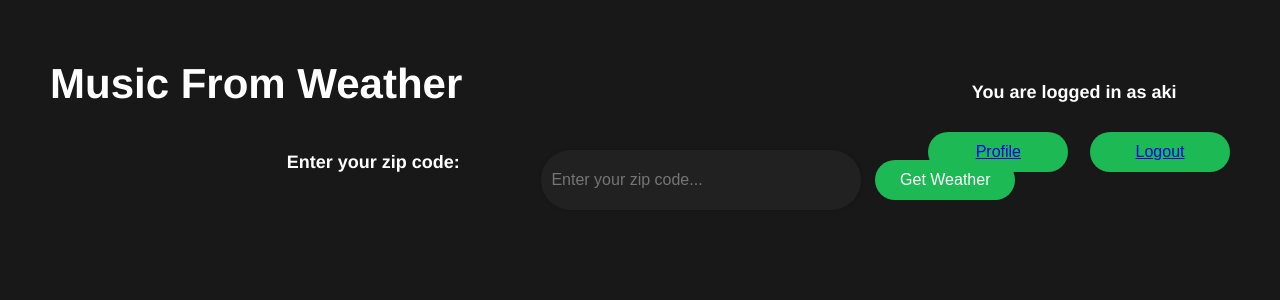
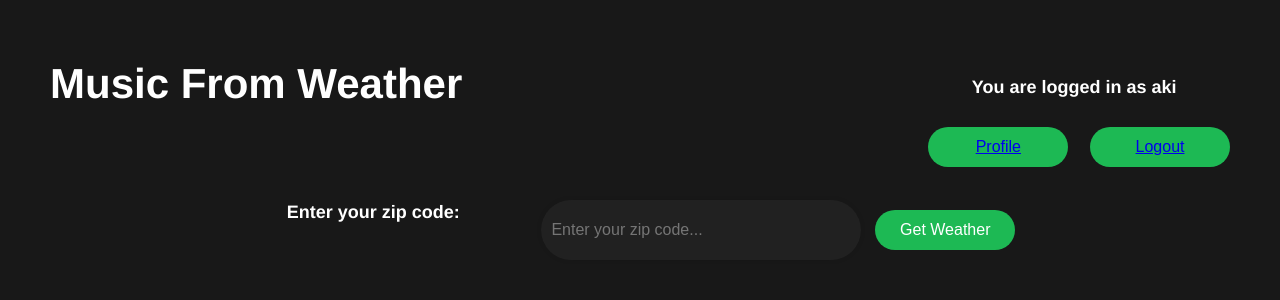
Before and after one commit to dwhite24/CS411, a Django app: page / in a window 1280 px wide. Shown: the top 300 px of the page. Run offline with Django 4.2, Linux system fonts and the light colour scheme; a user stored in the database is signed in; parts of the project's set-up code (start-up, migrations or seed data) failed here and were passed over; some libraries are stand-ins or nearby versions.

Commit message:
UI update

```diff
--- a/Protoype/song_by_weather/templates/index.html
+++ b/Protoype/song_by_weather/templates/index.html
@@ -54,6 +54,7 @@ body {
                 font-size: 24px;
                 margin-top: 20px;
             }
+        }
         </style>
     </head>
     <body>
--- a/Protoype/song_by_weather/templates/protype.html
+++ b/Protoype/song_by_weather/templates/protype.html
@@ -153,7 +153,7 @@
         }
         .login{
             position: absolute;
-            top: 5px;
+            top: 0px;
             right: 50px;
         }
         .webtitle{
@@ -172,7 +172,7 @@
             flex: 2;
           }
         .placeholder-divider {
-            height: 100px;
+            height: 150px;
             border-top: 1px ;
             border-bottom: 1px ;
         }
--- a/Protoype/song_by_weather/views.py
+++ b/Protoype/song_by_weather/views.py
@@ -108,8 +108,8 @@ def search_by_genre(token, genre):
     query_url = url + query
     result = get(query_url, headers=headers)
     json_result = json.loads(result.content)
-    #song_name = json_result["tracks"]["items"][1]["name"]
-    #song_preview = json_result["tracks"]["items"][1]["preview_url"]
+    song_name = json_result["tracks"]["items"][1]["name"]
+    song_preview = json_result["tracks"]["items"][1]["preview_url"]
     return json_result#["tracks"]["items"][1]["preview_url"]
 
 def get_artist_genre(token, artist_name):
```
